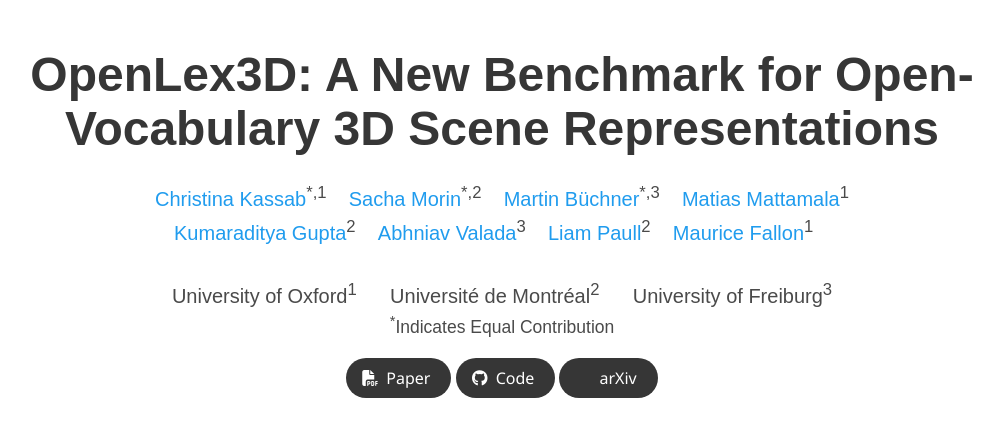
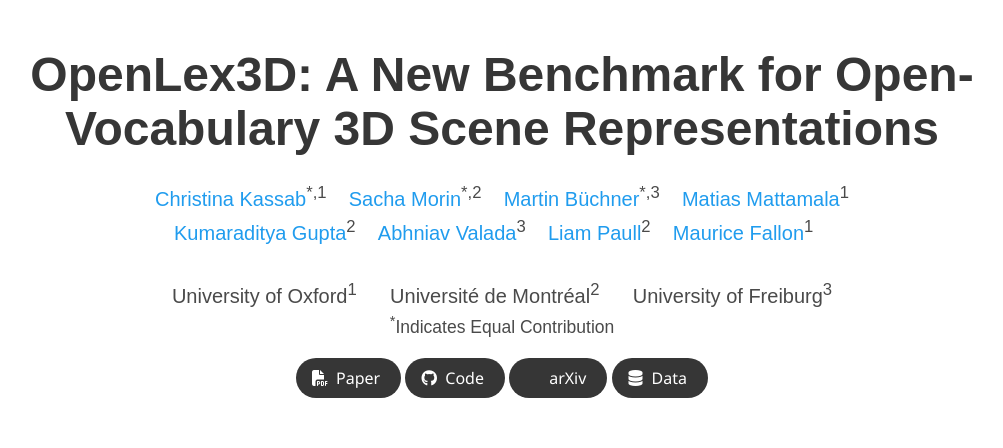
Before and after one commit to openlex3d/openlex3d.github.io, a plain HTML site: page index.html in a window 1280 px wide. Shown: the top 448 px of the page, without its empty margins (138-1141 px from the left). Drawn offline with nearby package versions, Linux system fonts and the light colour scheme; a script that the page names is missing; some icons are missing; a web font is replaced by a local one.

Commit message:
added data icon

```diff
--- a/index.html
+++ b/index.html
@@ -424,6 +424,17 @@
                   <span>arXiv</span>
                 </a>
               </span>
+
+               <!-- Data link -->
+               <span class="link-block">
+                <a href="insert_link" target="_blank"
+                class="external-link button is-normal is-rounded is-dark">
+                <span class="icon">
+                  <i class="fas fa-database"></i>
+                </span>
+                <span>Data</span>
+              </a>
+            </span>
             </div>
           </div>
         </div>
```
